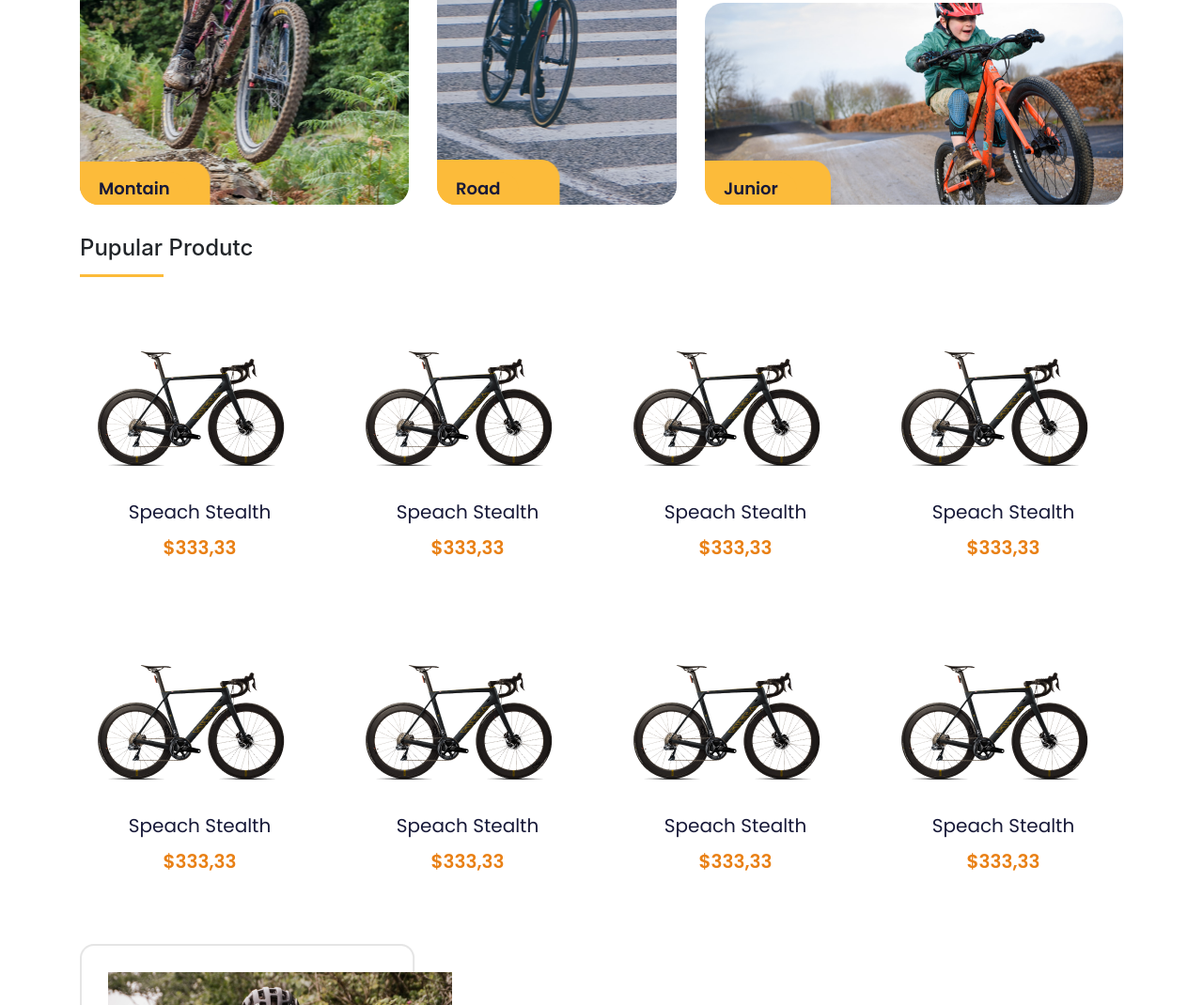
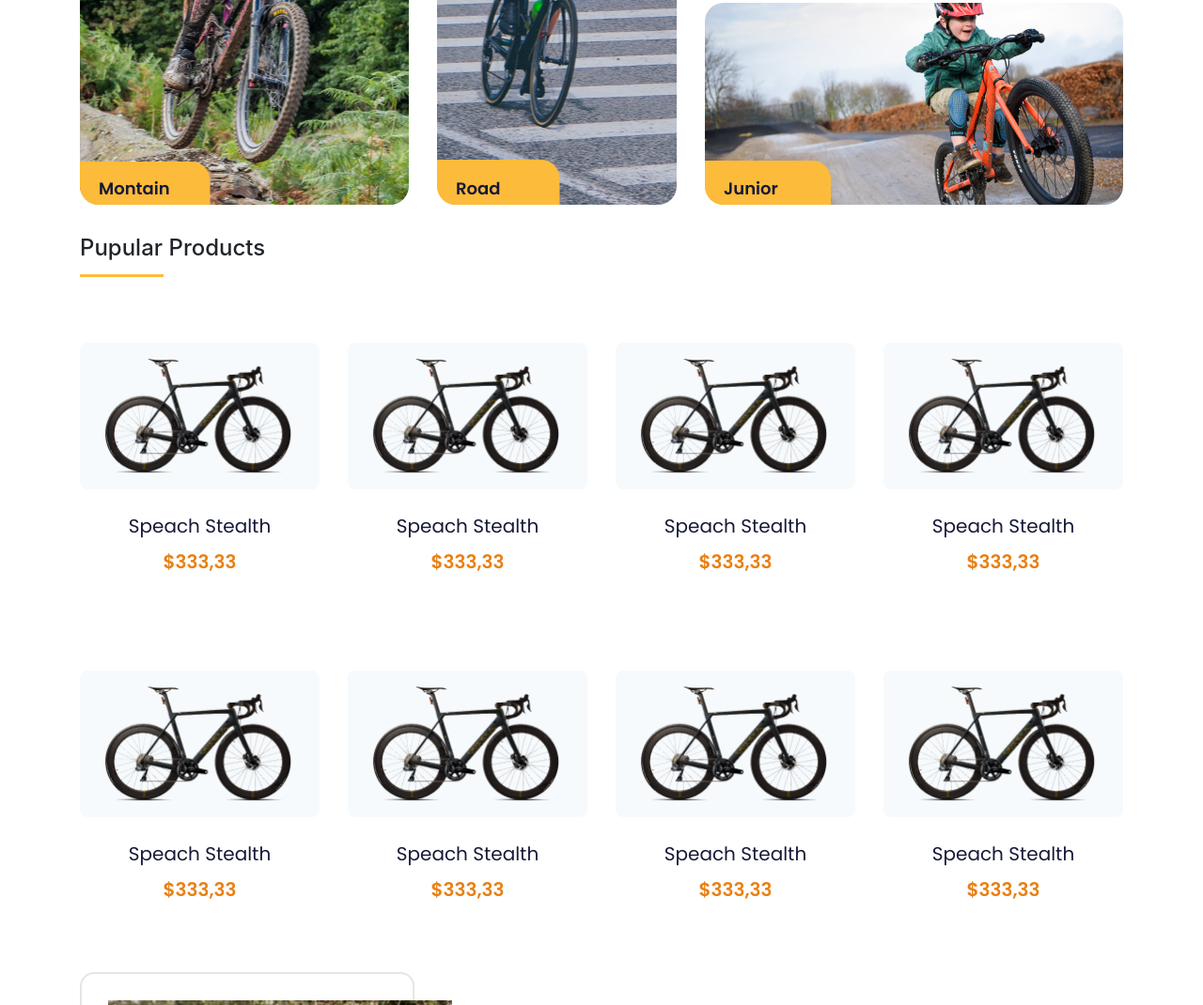
Before and after one commit to hilmifidiati/bikestore-hilmifidiati, a plain HTML site: page index.html in a window 1280 px wide. Shown: the part 818-1888 px from the top of the page at 94% size. Drawn offline with nearby package versions, Linux system fonts and the light colour scheme.

Commit message:
first commit

```diff
--- a/frontend/styles/main.css
+++ b/frontend/styles/main.css
@@ -135,7 +135,6 @@
 .popular-products {
     padding-top: 50px;
     padding-bottom: 36px;
-
     background: rgba(23, 25, 56, 0.06);
 }
 
@@ -147,40 +146,40 @@
     border: #000000;
     padding-bottom: 15px;
 
-    transition: all 0,2s ease-in-out;
+    transition: all 0.2s ease-in-out;
 }
 
-.component-products :hover {
+.component-products:hover {
     text-decoration: none;
-    transform: scale(1,1);
+    transform: scale(1.1);
 }
 
-.produts-img {
-    padding: 0,5rem;
-    border-radius: 8px;
-    background: #f6f6f6;
+.products-img {
+    padding: 0.5rem;
+    border-radius: 8px 8px;
+    background: #F6FAFD;
 
-    transition: all 0,3s ease;
+    transition: all 0.3s ease;
 }
 
 .products-text {
-    font-family: Poppins;
+    font-family: 'Poppins';
     font-weight: 400;
     font-size: 20px;
     text-align: center;
 
-    color: rgba(23, 25, 56, 1);
+    color: #171938;
 }
 
 .products-price {
-
-    font-family: Poppins;
+    font-family: 'Poppins';
     font-weight: 600;
     font-size: 20px;
     text-align: center;
 
-    color: rgba(233, 128, 21, 1);
+    color: #e98015;
 }
+
 /* Tutup Popular Product */
 
 /* Testimonial */
--- a/index.html
+++ b/index.html
@@ -138,7 +138,7 @@
         <div class="col-12">
           <div class="d-flex section-title">
             <h4>Pupular</h4>
-            <h4>&nbsp;Produtc</h4>
+            <h4>&nbsp;Products</h4>
           </div>
         </div>
       </div>
```
